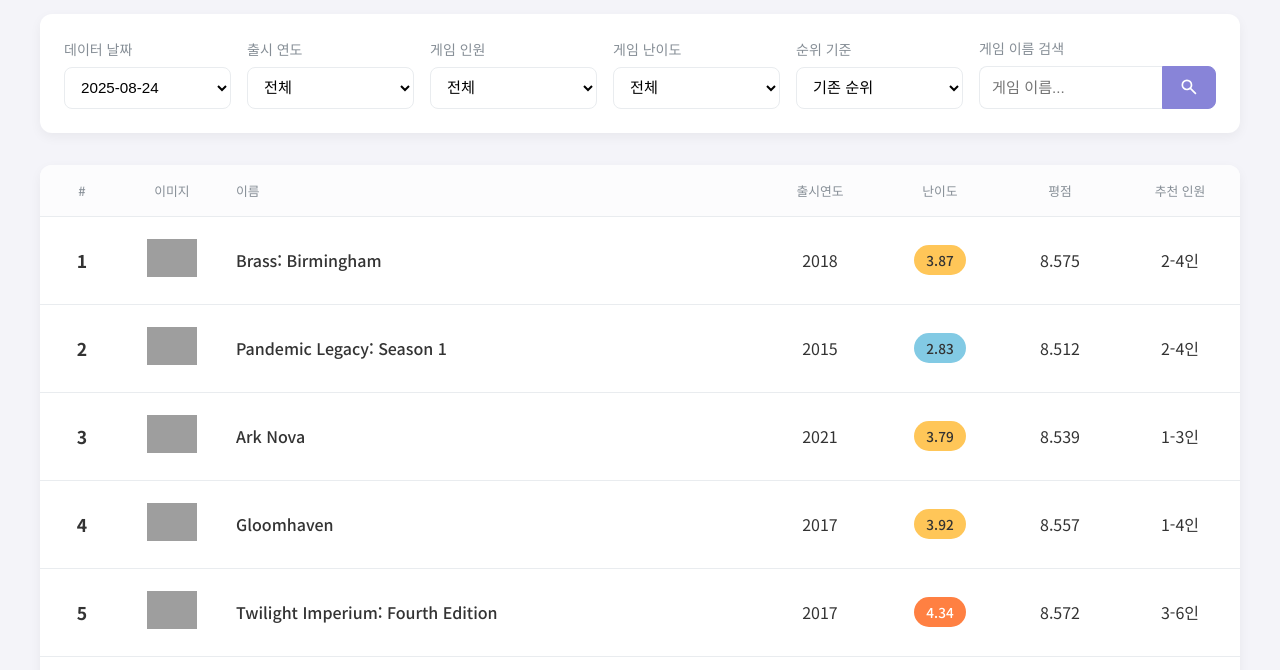
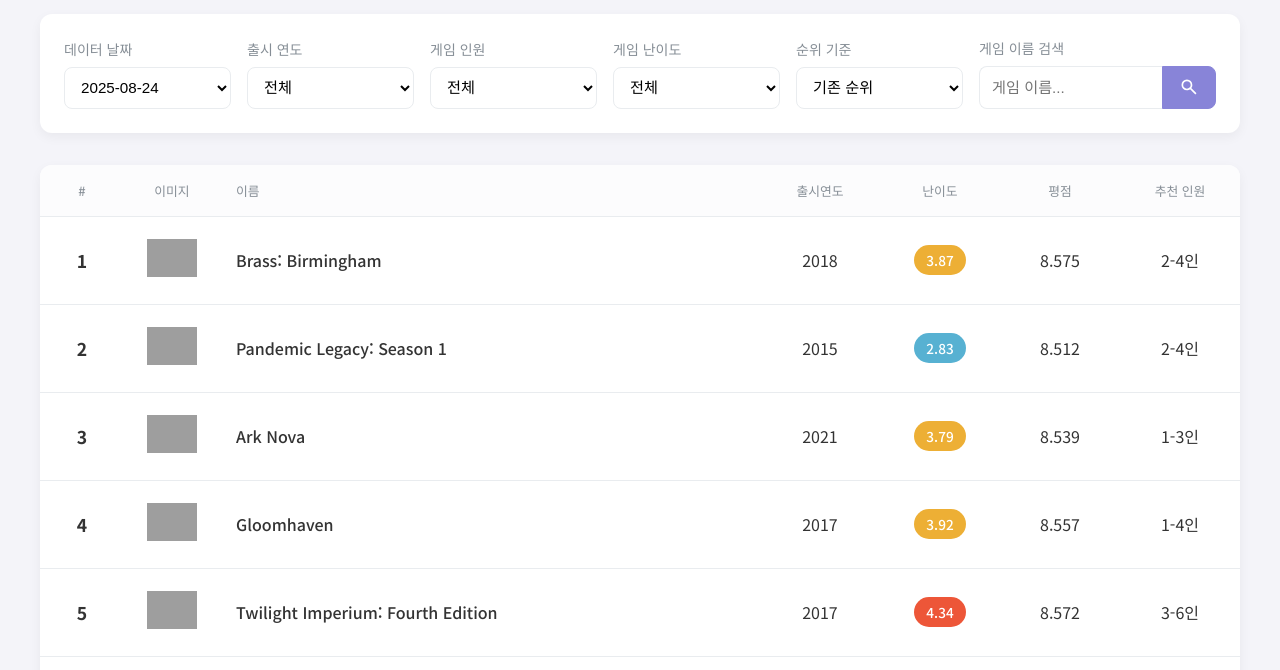
Before and after one commit to applelime/boardgame-ranking, a plain HTML site: page index.html in a window 1280 px wide. Shown: the part 90-760 px from the top of the page. Drawn offline with Linux system fonts and the light colour scheme; grey boxes are pictures that could not be loaded.

Commit message:
style: weight 표기 컬러 변경

```diff
--- a/style.css
+++ b/style.css
@@ -9,10 +9,10 @@
     --shadow: 0 4px 12px rgba(0, 0, 0, 0.05);
     --font-family: 'Noto Sans KR', sans-serif;
 
-    --weight-easy: #a8d8b9;
-    --weight-medium: #82cae4;
-    --weight-hard: #ffc658;
-    --weight-expert: #ff8042;
+    --weight-easy: #67ba81;
+    --weight-medium: #57b1d2;
+    --weight-hard: #edaf35;
+    --weight-expert: #ed5638;
 }
 
 body {
@@ -147,9 +147,9 @@
 .year, .weight, .rating, .players { text-align: center; width: 10%; }
 
 .weight-badge { display: inline-block; padding: 0.3rem 0.75rem; border-radius: 15px; font-weight: 500; color: var(--text-color); font-size: 0.85em; }
-.weight-easy { background-color: var(--weight-easy); }
-.weight-medium { background-color: var(--weight-medium); }
-.weight-hard { background-color: var(--weight-hard); }
+.weight-easy { background-color: var(--weight-easy); color: white; }
+.weight-medium { background-color: var(--weight-medium); color: white; }
+.weight-hard { background-color: var(--weight-hard); color: white; }
 .weight-expert { background-color: var(--weight-expert); color: white; }
 
 .pagination { display: flex; justify-content: center; align-items: center; margin-top: 2rem; }
```
